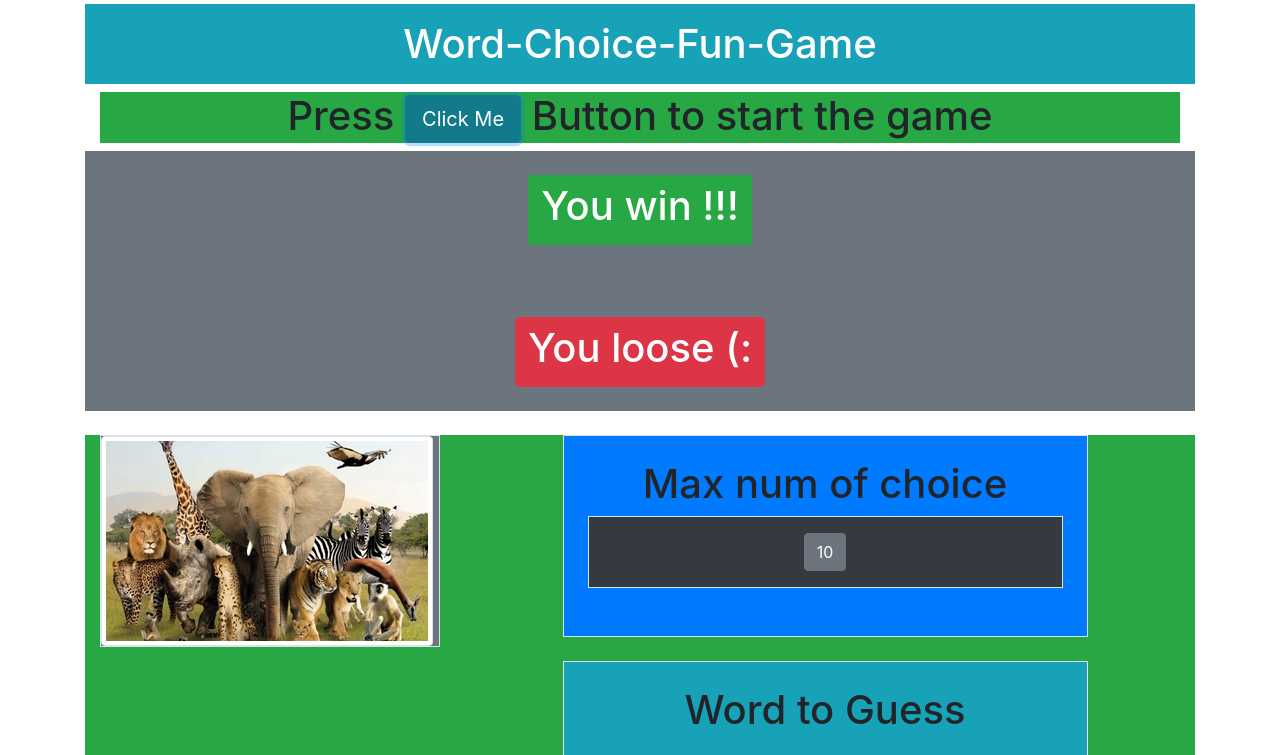
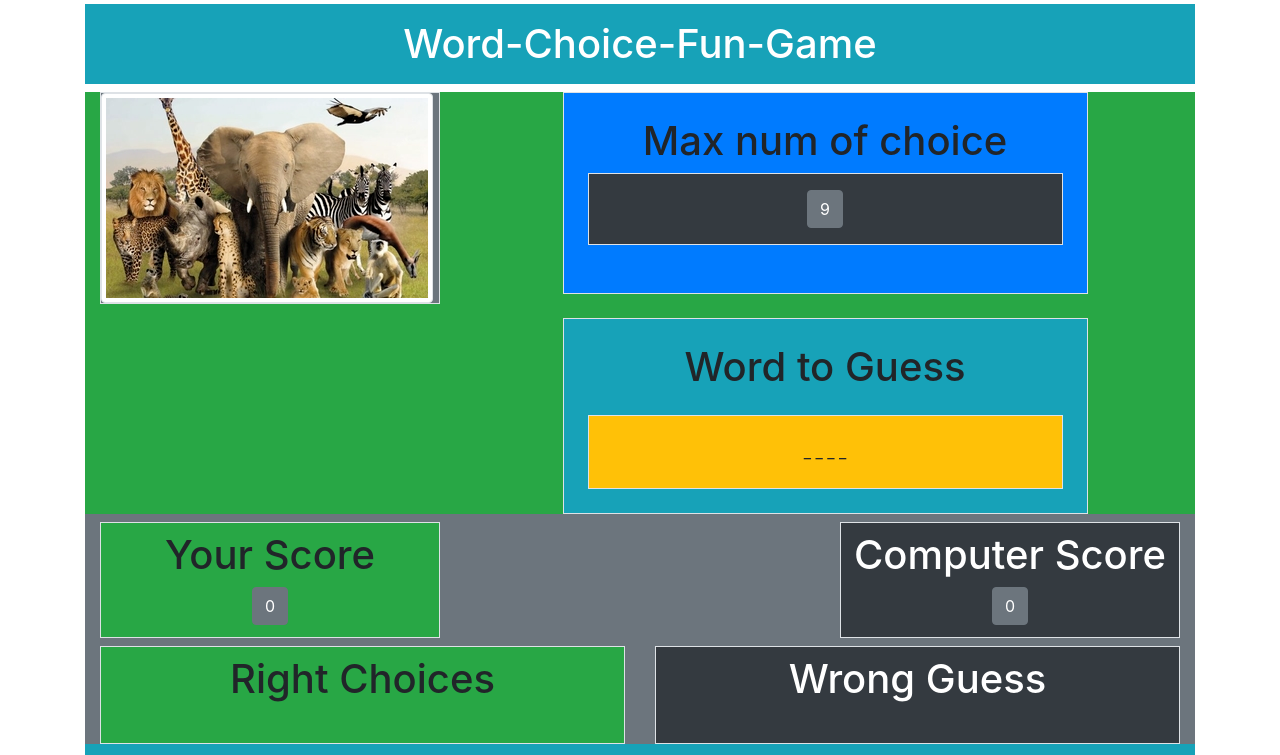
Before and after one commit to tejsubedi/Word-Guess-Game, a plain HTML site: page index.html in a window 1280 px wide. Both pictures are taken after a click on the button "Click Me". Shown: the top 755 px of the page. Drawn offline with nearby package versions, Linux system fonts and the light colour scheme.

Commit message:
some functions has been updated

```diff
--- a/assets/javascript/game.js
+++ b/assets/javascript/game.js
@@ -1,20 +1,100 @@
 // Jquery for starting the page
 
-// $(document).ready(() => {
-//     const $mainButton = $('.main-button');
-//     const $navButton = $('.navbutton');
-//     const $winLoose = $('.win-loose');
+$(document).ready(() => {
+    const $mainButton = $('.main-button');
+    const $navButton = $('.navbutton');
+    const $winLoose = $('.win-loose');
 
-//     $mainButton.hide();
+    $mainButton.hide();
 
 
-//     $navButton.on('click', () => {
-//         $mainButton.show();
-//         $navButton.hide();
-//         $winLoose.hide();
-//     })
+    $navButton.on('click', () => {
+        $mainButton.show();
+        $navButton.hide();
+        $winLoose.hide();
+    })
 
-// })
+})
+
+
+const myAnimals = ['Tiger', 'Elephant', 'Dog', 'Horse', 'Zebra','Rhinoceros','Deer', 'Buffalo', 'Ziraf','Lion'];
+let winCounter = 0;
+let loss = 0;
+let wrongLetter = [];
+let guessesLeft = 9;
+let underScore = [];
+let userGuesses = [];
+let randWord ;
+let yourScore = 0;
+let computerScore = 0;
+
+
+function startGame(){
+    randWord = myAnimals[Math.floor(Math.random() * myAnimals.length)];
+    randWord = randWord.toLowerCase();
+
+    for(let i= 0; i <randWord.length; i++){
+        underScore.push('_');
+    }
+    console.log(randWord);
+    document.getElementById('underscore').textContent = underScore.join(" ");
+
+    //HTML
+    document.getElementById('countnumber').textContent = guessesLeft;
+    document.getElementById('yourscore').textContent = yourScore;
+    document.getElementById('computerscore').textContent = computerScore;
+
+     //reset
+     wrongLetter = [];
+     guessesLeft;
+     yourScore;
+     computerScore;
+
+}
+
+document.addEventListener('keypress', (event) => {
+    let keyWord = String.fromCharCode(event.keyCode).toLowerCase();
+    //  userGuesses.push(keyWord);
+    // console.log(userGuesses);
+    //  document.getElementById('underscore').textContent = userGuesses.join(" ");
+    // console.log(userGuesses);
+
+    if(randWord.indexOf(userGuesses) > -1){
+        for(let i=0; i <randWord.length; i++){
+            if(randWord[i] === userGuesses){
+                underScore[i] = userGuesses;
+                //console.log(underScore);
+            }
+        }
+    }
+
+    //if user guess is right
+    // if (randWord.indexOf(keyWord) > -1) {
+    //     //replace the underscore with right keyword
+    //     underScore[randWord.indexOf(keyWord)] = keyWord;
+    //     domUnderScore[0].innerHTML = underScore.join(' ');
+    //     domRightGuess[0].innerHTML = rightWord;
+
+    //     //add to right words array
+    //     rightWord.push(keyWord);
+
+    //     //Checks to see if user word matches guesses
+    //     if (underScore.concat(keyWord) === chooseAnimals) {
+    //         domWinner.innerHTML = "You win !!!";
+    //     };
+
+    //     console.log(underScore);
+    // } else {
+    //     wrongWord.push(keyWord);
+    //     domWrongGuess[0].innerHTML = wrongWord;
+    //     domCountNumber.innerHTML = maxCount;
+    //     maxCount--;
+    //     console.log(wrongWord);
+    // }
+
+})
+
+startGame();
 
 /*
 //Create an array of words
@@ -90,69 +170,40 @@ console.log(generateUnderscore());
 */
 
 
-const myAnimals = ['Tiger', 'Elephant', 'Dog', 'Horse', 'Zebra','Rhinoceros','Deer', 'Buffalo', 'Ziraf','Lion'];
-let winCounter = 0;
-let loss = 0;
-let wrongLetter = [];
-let guessesLeft = 9;
-let underScore = [];
-let userGuesses = [];
-let randWord ;
 
 
-function startGame(){
-    randWord = myAnimals[Math.floor(Math.random() * myAnimals.length)];
+// function winLose(){
+//     if(winCounter === randWord.length){
+//         alert('Winner');
+//         startGame();
 
-    for(let i= 0; i <randWord.length; i++){
-        underScore.push('_');
-    }
-    console.log(randWord);
-    document.getElementById('underscore').textContent = underScore.join(" ");
-
-    //reset
-    wrongLetter = [];
-    guessesLeft = 10;
-
-    //HTML
-    document.getElementById('countnumber').textContent = guessesLeft;
-
-}
-
-function winLose(){
-    if(winCounter === randWord.length){
-        alert('Winner');
-        startGame();
-
-    }else if(guessesLeft === 0){
-        alert('Losser');
-        startGame();
-    }
-}
+//     }else if(guessesLeft === 0){
+//         alert('Losser');
+//         startGame();
+//     }
+// }
 
 //user Guesses
-    document.onkeyup = function(event){
-        userGuesses = event.key;
-        if(randWord.indexOf(userGuesses) > -1){
-            for(let i = 0; i <randWord.length; i++){
-                if(randWord[i] === userGuesses){
-                    underScore[i] =userGuesses;
-                    console.log(underScore);
-                    winCounter++;
-                    winLose();
-                }
-            }
 
-        }else{
-            wrongLetter.push(userGuesses);
-            guessesLeft--;
-            console.log(wrongLetter);
-            winLose();
+    // document.onkeypress = function(event){
+    //     userGuesses = event.key.toLowerCase();
+    //     if(randWord === userGuesses && randWord.indexOf(userGuesses) > -1){
+    //         for(let i = 0; i <randWord.length; i++){
+    //             if(randWord[i] === userGuesses){
+    //                 underScore[i] =userGuesses;
+    //                 //console.log(underScore);
+    //                 document.getElementById('rightchoice').textContent = underScore.join(" ");
+    //                 winCounter++;
+    //                 winLose();
+    //             }
+    //         }
 
-        }
+    //     }else{
+    //         wrongLetter.push(userGuesses);
+    //         document.getElementById('wrongchoice').textContent = wrongLetter.join(" ");
+    //         guessesLeft--;
+    //         //console.log(wrongLetter);
+    //         winLose();
 
-
-    }
-
-
-
-startGame();
+    //     }
+    // }
--- a/index.html
+++ b/index.html
@@ -79,16 +79,16 @@
                 </div>
                 <div class="col-sm-1">
                 </div>
+            </div>
 
-            </div>
             <div class="row text-center">
 
                 <div class="col-sm-4 mt-2 ">
                     <div class="row-sm-2 border bg-success p-2">
                         <h1>Your Score</h1>
-                        <div class="rightchoice text-white m-1">
-                            <button id="countnumber" class="btn btn-secondary btn-md ">
-                                <h1><span class="fa fa-question text-white">15</span></h1>
+                        <div class="text-white m-1">
+                            <button id="yourscore" class="btn btn-secondary btn-md ">
+                                <h1><span class="fa fa-question text-white"></span></h1>
                             </button>
                         </div>
                     </div>
@@ -100,8 +100,8 @@
                     <div class="row-sm-2 text-white border bg-dark p-2">
                         <h1>Computer Score</h1>
                         <div class="wronguess text-white m-1">
-                            <button id="countnumber" class="btn btn-secondary btn-md ">
-                                <h1><span class="fa fa-question text-white">15</span></h1>
+                            <button id="computerscore" class="btn btn-secondary btn-md ">
+                                <h1><span class="fa fa-question text-white"></span></h1>
                             </button>
                         </div>
                     </div>
@@ -111,15 +111,15 @@
             </div>
             <div class="row text-center">
                 <div class="col-sm-6 mt-2 ">
-                    <div class="row-sm-2 border bg-success p-2">
+                    <div  class="row-sm-2 border bg-success p-2">
                         <h1>Right Choices</h1>
-                        <div class="rightchoice text-white m-2 p-2">----</div>
+                        <div id ="rightchoice" class="text-white m-2 p-2"></div>
                     </div>
                 </div>
                 <div class="col-sm-6 mt-2">
                     <div class="row-sm-2 text-white border bg-dark p-2">
                         <h1>Wrong Guess</h1>
-                        <div class="wronguess text-white m-2 p-2">----</div>
+                        <div id ="wrongchoice" class=" text-white m-2 p-2"></div>
                     </div>
                 </div>
             </div>
```
